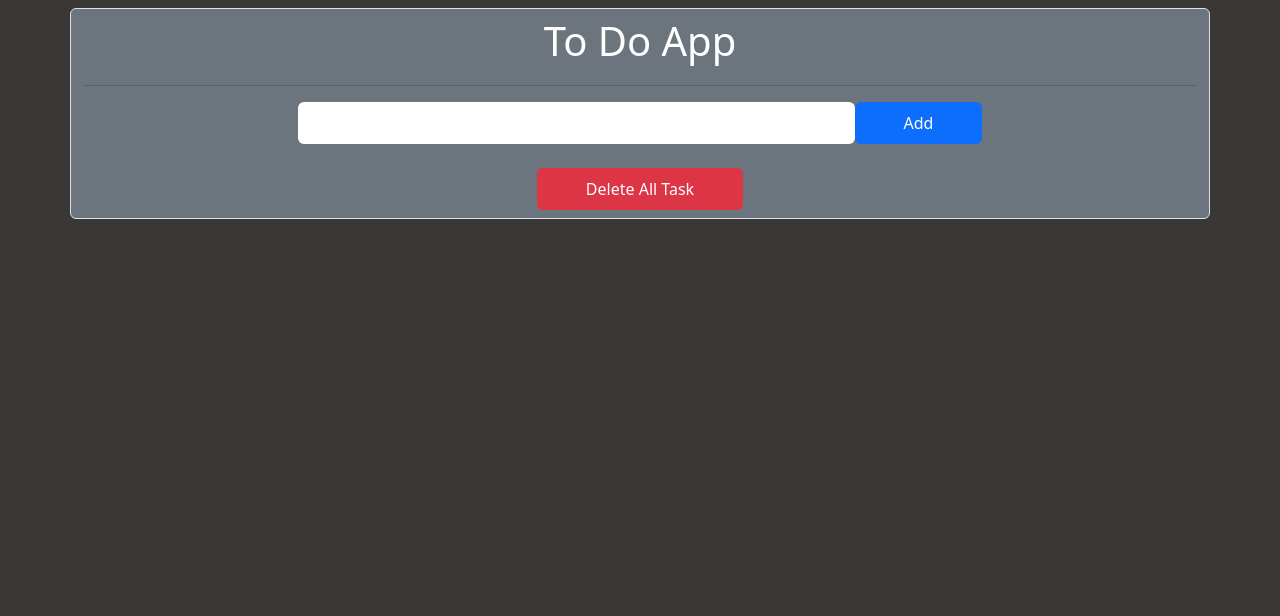
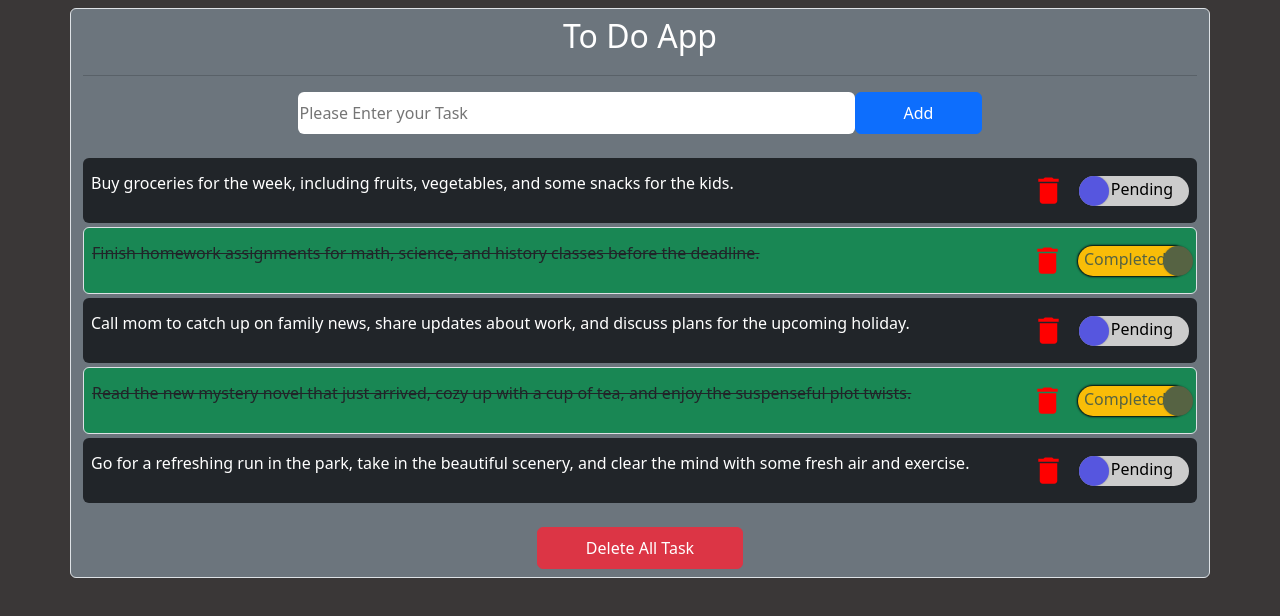
Before and after one commit to github-usman/to-do-application, a React (Create React App) app: page / in a window 1280 px wide. Shown: the top 616 px of the page. Built offline with nearby package versions, Linux system fonts and the light colour scheme.

Commit message:
Code refactor according to instruction

```diff
--- a/public/index.html
+++ b/public/index.html
@@ -6,7 +6,7 @@
     <meta name="viewport" content="width=device-width, initial-scale=1" />
     <meta name="theme-color" content="#000000" />
     <meta
-      name="description"
+      name="this is a to do list app where you can write your task delete when it complete do undo delete all and many othere funtionality are there"
       content="Web site created using create-react-app"
     />
     <link rel="apple-touch-icon" href="%PUBLIC_URL%/logo192.png" />
@@ -24,7 +24,7 @@
       work correctly both with client-side routing and a non-root public URL.
       Learn how to configure a non-root public URL by running `npm run build`.
     -->
-    <title>React App</title>
+    <title>To Do Application</title>
   </head>
   <body>
     <noscript>You need to enable JavaScript to run this app.</noscript>
--- /dev/null
+++ b/src/assets/dummyData.js
@@ -0,0 +1,32 @@
+// for instially user demo purpose
+
+const dummyTask = [
+    {
+        "id": "ksjdfu23",
+        "isCompleted": false,
+        "data": "Buy groceries for the week, including fruits, vegetables, and some snacks for the kids."
+    },
+    {
+        "id": "sdfusfd",
+        "isCompleted": true,
+        "data": "Finish homework assignments for math, science, and history classes before the deadline."
+    },
+    {
+        "id": "wqer432",
+        "isCompleted": false,
+        "data": "Call mom to catch up on family news, share updates about work, and discuss plans for the upcoming holiday."
+    },
+    {
+        "id": "adkjf987",
+        "isCompleted": true,
+        "data": "Read the new mystery novel that just arrived, cozy up with a cup of tea, and enjoy the suspenseful plot twists."
+    },
+    {
+        "id": "poiuy654",
+        "isCompleted": false,
+        "data": "Go for a refreshing run in the park, take in the beautiful scenery, and clear the mind with some fresh air and exercise."
+    }
+]
+
+
+export default dummyTask;
--- a/src/components/Task.jsx
+++ /dev/null
@@ -1,34 +0,0 @@
-import styles from "./task.module.css";
-import React from 'react';
-import { useDispatch } from 'react-redux';
-import { completedTodDo, deleteTodDo } from '../redux/actions/toDoAction';
-import { MdDelete } from "react-icons/md";
-
-
-const Task = ({ element }) => {
-    const dispatch = useDispatch();
-
-    //  complete and undo function
-    const toggleCompleted = () => {
-        dispatch(completedTodDo(element.id));
-    }
-    // delete task
-    const deleteTask = () => {
-        dispatch(deleteTodDo(element.id));
-    }
-
-    return (
-        <div className={`d-flex gap-5  ${element.isCompleted ? 'bg-success border' : 'bg-dark'} justify-content-between rounded p-2 align-items-center`}>
-
-            <p className={`${element.isCompleted ? 'text-decoration-line-through text-dark' : 'text-white'}`} >{element.data}</p>
-            <div>
-                <button className={`btn `} onClick={deleteTask}><MdDelete size={35} color="red" /></button>
-                <button className={`${element.isCompleted ? styles.toggleBtnComplete : styles.toggleBtnIncomplete} ${element.isCompleted ? styles.completedToggle : styles.incompleteToggle}`} onClick={toggleCompleted}>
-                    <div className={styles.toggleSlider}></div><p>{element.isCompleted ? 'Completed' : 'Pending'}</p>
-                </button>
-            </div>
-        </div >
-    );
-};
-
-export default Task;
--- /dev/null
+++ b/src/components/task-input/TaskInput.jsx
@@ -0,0 +1,46 @@
+import React, { useState } from 'react'
+import { useDispatch, useSelector } from 'react-redux';
+import { addTodDo } from '../../redux/actions/toDoAction';
+
+const TaskInput = () => {
+    // hook for input taks by user
+    const [input, setInput] = useState("");
+
+    // dispatch the text to redux state management
+    const dispatchInput = useDispatch();
+    const list = useSelector((state) => state.todoReducers.initialData);
+    const addHandler = (e) => {
+        e.preventDefault();
+        // before sending check empty input value,
+        if (input.trim().length > 0) {
+            dispatchInput(addTodDo(input));
+            setInput("");
+            console.log('list ,', list)
+        }
+    };
+    return (
+        <div>
+            <form className="w-100 mb-4" onSubmit={addHandler}>
+                <div className="d-flex justify-content-center">
+                    <input
+                        type="text"
+                        className="w-50 py-2 rounded "
+                        id="inputData"
+                        placeholder="Please Enter your Task"
+                        value={input}
+                        onChange={(e) => setInput(e.target.value)}
+                        required
+                    />
+
+                    <button type="submit" className="btn btn-primary px-5 py-2">
+                        Add
+                    </button>
+                </div>
+
+
+            </form>
+        </div>
+    )
+}
+
+export default TaskInput
--- /dev/null
+++ b/src/components/task-list/TaskList.jsx
@@ -0,0 +1,46 @@
+import styles from "./taskList.module.css";
+import React from 'react';
+import { useDispatch, useSelector } from 'react-redux';
+import { completedTodDo, deleteTodDo } from '../../redux/actions/toDoAction';
+import { MdDelete } from "react-icons/md";
+
+
+const TaskList = ({ element }) => {
+    const dispatch = useDispatch();
+
+     // fetch all list data from redux store
+     const list = useSelector((state) => state.todoReducers.initialData);
+     console.log(list);
+
+    //  complete and undo function (toggle)
+    const toggleCompleted = (id) => {
+        dispatch(completedTodDo(id));
+    }
+    // delete task
+    const deleteTask = (id) => {
+        dispatch(deleteTodDo(id));
+    }
+
+
+
+    return (
+            <>
+            {list.map((ele) => {
+                return (<div className="my-1" key={ele.id}>
+                    <div className={`d-flex gap-5 ${ele.isCompleted ? 'bg-success border' : 'bg-dark'} justify-content-between rounded p-2 align-items-center`}>
+                        <p className={`${ele.isCompleted ? 'text-decoration-line-through text-dark' : 'text-white'}`}>{ele.data}</p>
+                        <div>
+                            <button className="btn" onClick={()=>deleteTask(ele.id)}><MdDelete size={35} color="red" /></button>
+                            <button className={`${ele.isCompleted ? styles.toggleBtnComplete : styles.toggleBtnIncomplete} ${ele.isCompleted ? styles.completedToggle : styles.incompleteToggle}`} onClick={()=>toggleCompleted(ele.id)}>
+                                <div className={styles.toggleSlider}></div><p>{ele.isCompleted ? 'Completed' : 'Pending'}</p>
+                            </button>
+                        </div>
+                    </div>
+                </div>)
+            })}
+         </>
+    );
+
+};
+
+export default TaskList;
--- a/src/page/TodoListPage.jsx
+++ b/src/page/TodoListPage.jsx
@@ -1,62 +1,27 @@
-import React, { useState } from "react";
-import { useDispatch, useSelector } from "react-redux";
-import Task from "../components/Task";
-import { addTodDo, deleteAllTask } from "../redux/actions/toDoAction";
+import React from "react";
+import { useDispatch } from "react-redux";
+import TaskInput from "../components/task-input/TaskInput";
+import { deleteAllTask } from "../redux/actions/toDoAction";
+import TaskList from "../components/task-list/TaskList";
 
 
 const TodoListPage = () => {
-    // hook for input taks by user
-    const [input, setInput] = useState("");
-
     // dispatch the text to redux state management
     const dispatchInput = useDispatch();
-    const addHandler = (e) => {
-        e.preventDefault();
-        // before sending check empty input value,
-        if (input.trim().length > 0) {
-            dispatchInput(addTodDo(input));
-            setInput("");
-        }
-    };
 
     const handleDeleteAll = () => {
         dispatchInput(deleteAllTask());
     }
 
-    // fetch data from redux store
-    const list = useSelector((state) => state.todoReducers.initialData);
     return (
         <div className="container bg-secondary border my-2 rounded py-2">
-            <h1 className="text-center text-white pb-1 ">To Do App</h1>
+
+            <h2 className="text-center text-white pb-1 ">To Do App</h2>
             <hr />
 
-            {/* get inputs */}
-            <form className="w-100 mb-4" onSubmit={addHandler}>
-                <div className="d-flex justify-content-center">
-                    <input
-                        type="text"
-                        className="w-50 py-2 rounded "
-                        id="inputData"
-                        value={input}
-                        onChange={(e) => setInput(e.target.value)}
-                        required
-                    />
 
-                    <button type="submit" className="btn btn-primary px-5 py-2">
-                        Add
-                    </button>
-                </div>
-
-
-            </form>
-
-            {/* list of all task or items */}
-            {list.map((ele) => {
-                return <div className="my-1" key={ele.id} element>
-
-                    <Task element={ele} />
-                </div>
-            })}
+            <TaskInput />
+            <TaskList />
 
 
             {/* button for delete all task */}
--- a/src/redux/reducers/toDoReducer.js
+++ b/src/redux/reducers/toDoReducer.js
@@ -1,6 +1,8 @@
 // initial data for the state
+import dummyTask from "../../assets/dummyData";
 const initData = {
-    initialData: localStorage.getItem("todoList") ? JSON.parse(localStorage.getItem("todoList")) : []
+    initialData: localStorage.getItem("todoList") ? JSON.parse(localStorage.getItem("todoList")) : dummyTask
+    // initialData: localStorage.getItem("todoList") ? JSON.parse(localStorage.getItem("todoList")) : []
 };
 
 const todoReducers = (state = initData, action) => {
```
Also changed, not shown: src/components/task-list/taskList.module.css (renamed from src/components/task.module.css), 1 other file (tests, documents, lock files or other folders).
